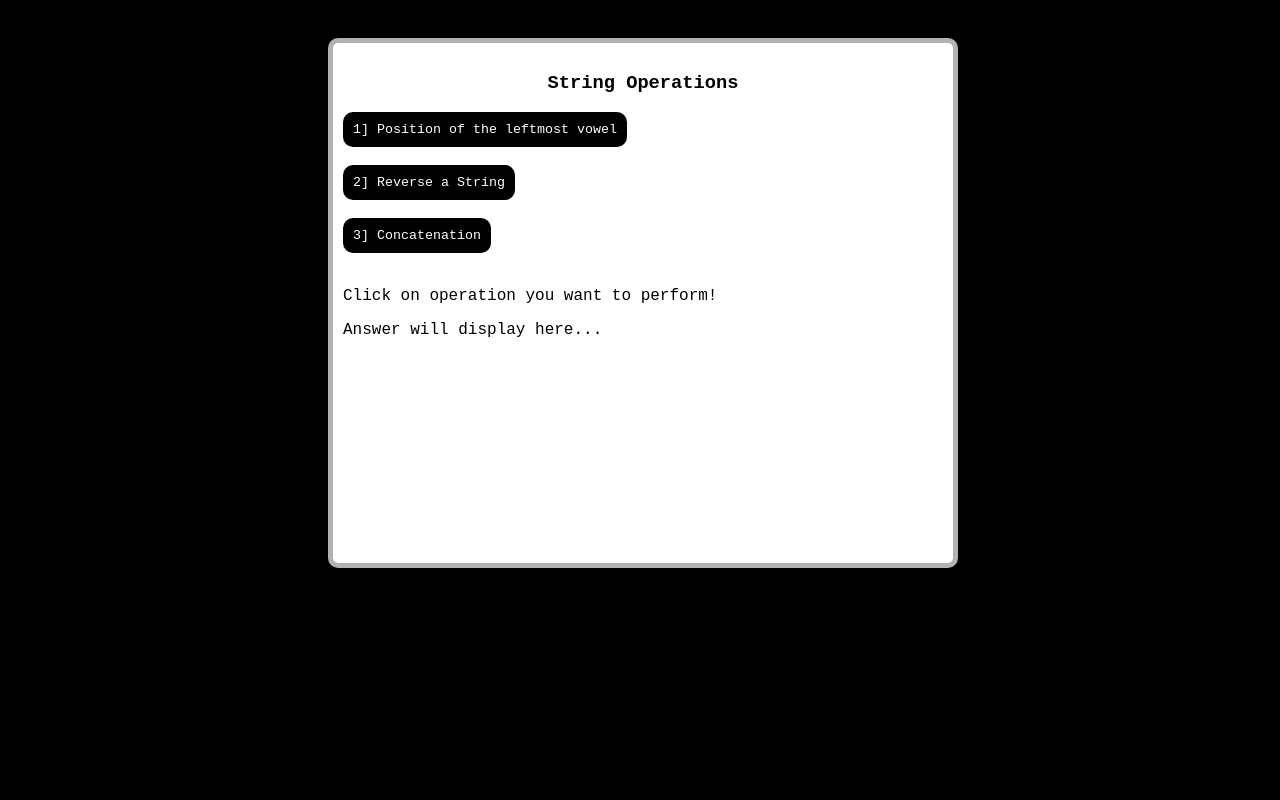
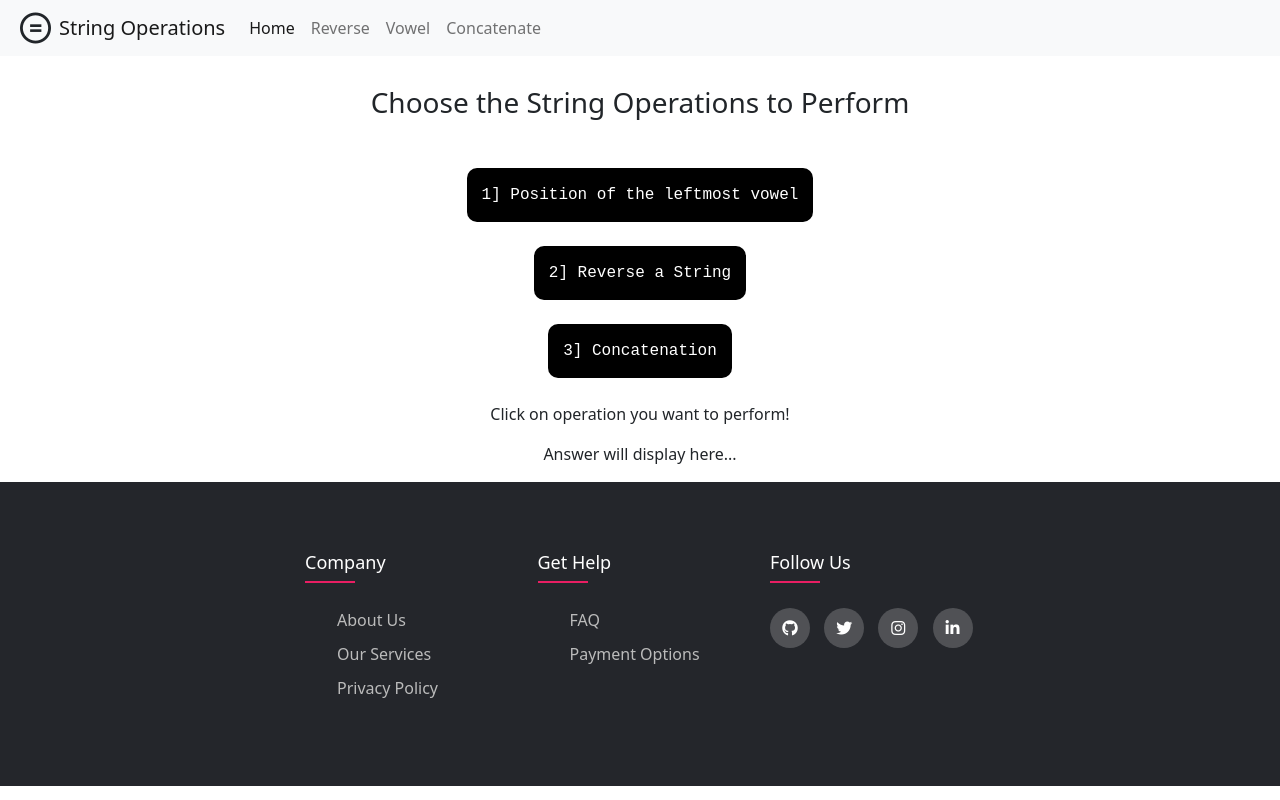
Before and after one commit to Git-For-Geeks/String-operation, a plain HTML site: page index.html in a window 1280 px wide. Drawn offline with nearby package versions, Linux system fonts and the light colour scheme.

Commit message:
Added Navbar, Footer, hover effect

```diff
--- a/Style.css
+++ b/Style.css
@@ -1,18 +1,22 @@
 body{
-    background-color: black;
+    background-color: white;
+    /* padding-left: 15%;
+    padding-right: 15%;  */
+    align-items: center;
+}
+h3{
     padding-top: 30px;
-    padding-left: 25%;
+    padding-bottom: 40px;
 }
 .box{
     background-color: white;
     border: 5px solid rgb(182, 176, 176);
     padding: 10px;
-    width: 600px;
+    width: 10px;
     height: 500px;
     border-radius: 10px;
     font-family: 'Courier New', Courier, monospace;
     color: black;
-
 }
 #btn{
     font-family: 'Courier New', Courier, monospace;
@@ -20,15 +24,104 @@ body{
     color: white;
     border: 0;
     border-radius: 10px;
-    padding: 10px;
+    padding: 15px;
     align-items: center;
+}
+#btn:hover{
+    color: #cb1e63;
+    -webkit-transform: scale(1.02);
+    padding-left: 15px;
 }
 #p{
     font-family: 'Courier New', Courier, monospace;
 }
 
-/* Btn hover effect - simplistic with smooth animation*/
-#btn:hover{
-    background-color: rgba(34, 34, 34, 0.61);
-    transition: all 0.3s ease-in-out
+#form_items{
+    padding: 15px;
+    align-items: center;
 }
+
+.container{
+	max-width: 1170px;
+	margin:auto;
+}
+.row{
+	display: flex;
+	flex-wrap: wrap;
+    padding-left: 30vh;
+}
+ul{
+	list-style: none;
+}
+.footer{
+	background-color: #24262b;
+    padding: 70px 0;
+}
+.footer-col{
+   width: 25%;
+   padding: 0 10px;
+}
+.footer-col h4{
+	font-size: 18px;
+	color: #ffffff;
+	text-transform: capitalize;
+	margin-bottom: 35px;
+	font-weight: 500;
+	position: relative;
+}
+.footer-col h4::before{
+	content: '';
+	position: absolute;
+	left:0;
+	bottom: -10px;
+	background-color: #e91e63;
+	height: 2px;
+	box-sizing: border-box;
+	width: 50px;
+}
+.footer-col ul li:not(:last-child){
+	margin-bottom: 10px;
+}
+.footer-col ul li a{
+	font-size: 16px;
+	text-transform: capitalize;
+	color: #ffffff;
+	text-decoration: none;
+	font-weight: 300;
+	color: #bbbbbb;
+	display: block;
+	transition: all 0.3s ease;
+}
+.footer-col ul li a:hover{
+	color: #ffffff;
+	padding-left: 8px;
+}
+.footer-col .social-links a{
+	display: inline-block;
+	height: 40px;
+	width: 40px;
+	background-color: rgba(255,255,255,0.2);
+	margin:0 10px 10px 0;
+	text-align: center;
+	line-height: 40px;
+	border-radius: 50%;
+	color: #ffffff;
+	transition: all 0.5s ease;
+}
+.footer-col .social-links a:hover{
+	color: #24262b;
+	background-color: #ffffff;
+}
+
+/*responsive*/
+@media(max-width: 767px){
+  .footer-col{
+    width: 50%;
+    margin-bottom: 30px;
+}
+}
+@media(max-width: 574px){
+  .footer-col{
+    width: 100%;
+    }
+}
--- a/index.html
+++ b/index.html
@@ -3,9 +3,12 @@
 
 <head>
     <title>Spring Operations</title>
+    <link rel="stylesheet" href="https://cdnjs.cloudflare.com/ajax/libs/font-awesome/6.2.0/css/all.min.css" integrity="sha512-xh6O/CkQoPOWDdYTDqeRdPCVd1SpvCA9XXcUnZS2FmJNp1coAFzvtCN9BmamE+4aHK8yyUHUSCcJHgXloTyT2A==" crossorigin="anonymous" referrerpolicy="no-referrer" />
+    <link href="https://cdn.jsdelivr.net/npm/bootstrap@5.2.2/dist/css/bootstrap.min.css" rel="stylesheet" integrity="sha384-Zenh87qX5JnK2Jl0vWa8Ck2rdkQ2Bzep5IDxbcnCeuOxjzrPF/et3URy9Bv1WTRi" crossorigin="anonymous">
     <link rel="stylesheet" href="Style.css">
 
     <!--JAVASCRIPT CODE-->
+    <script src="https://cdn.jsdelivr.net/npm/bootstrap@5.2.2/dist/js/bootstrap.bundle.min.js" integrity="sha384-OERcA2EqjJCMA+/3y+gxIOqMEjwtxJY7qPCqsdltbNJuaOe923+mo//f6V8Qbsw3" crossorigin="anonymous"></script>
     <script type="text/javascript">
 
         //Leftmost vowel in the string
@@ -57,14 +60,39 @@
             document.getElementById("result").innerHTML = "String 2: " + str4;
             document.getElementById("ab").innerHTML = "Concatenated String: " + str5;
         }
-    </script>
+        </script>
 </head>
 
+
+
 <body>
-    <div class="box">
-
-        <h3 align="center">String Operations</h3>
-        <form>
+    <nav class="navbar navbar-expand-lg bg-light">
+            <div class="container-fluid">
+            <i class="fa-brands fa-creative-commons-nd fa-2x mx-2"></i>
+            <a class="navbar-brand" href="#" >
+                String Operations
+            </a>
+            <button class="navbar-toggler" type="button" data-bs-toggle="collapse" data-bs-target="#navbarNav" aria-controls="navbarNav" aria-expanded="false" aria-label="Toggle navigation">
+                <span class="navbar-toggler-icon"></span>
+            </button>
+            <div class="collapse navbar-collapse" id="navbarNav">
+                <ul class="navbar-nav">
+                <li class="nav-item">
+                    <a class="nav-link active" aria-current="page" href="#">Home</a>
+                </li>
+                <li class="nav-item">
+                    <a class="nav-link" onclick="reverse()">Reverse</a>
+                    <li class="nav-item">
+                    <a class="nav-link" onclick="str_vowel()">Vowel</a>
+                <li class="nav-item">
+                    <a class="nav-link" onclick="concatenate()">Concatenate</a>
+                    </li>
+                </ul>
+                </div>
+            </div>
+    </nav>
+    <h3 align="center">Choose the String Operations to Perform</h3>
+        <form class="form_items" align="center">
             <input id="btn" type="button" value="1] Position of the leftmost vowel" onclick="str_vowel()" /><br><br>
             <input id="btn" type="button" value="2] Reverse a String" onclick="reverse()" /><br><br>
             <input id="btn" type="button" value="3] Concatenation" onclick="concatenate()" /><br><br>
@@ -74,9 +102,35 @@
             <p id="result">Answer will display here...</p>
             <p id="ab"> </p>
         </form>
-
-    </div>
-
+        <footer class="footer">
+            <div class="container">
+                <div class="row">
+                    <div class="footer-col">
+                        <h4>company</h4>
+                        <ul>
+                            <li><a href="#">about us</a></li>
+                            <li><a href="#">our services</a></li>
+                            <li><a href="#">privacy policy</a></li>
+                        </ul>
+                    </div>
+                    <div class="footer-col">
+                        <h4>get help</h4>
+                        <ul>
+                            <li><a href="#">FAQ</a></li>
+                            <li><a href="#">payment options</a></li>
+                        </ul>
+                    </div>
+                    <div class="footer-col">
+                        <h4>follow us</h4>
+                        <div class="social-links">
+                            <a href="#"><i class="fab fa-github"></i></a>
+                            <a href="#"><i class="fab fa-twitter"></i></a>
+                            <a href="#"><i class="fab fa-instagram"></i></a>
+                            <a href="#"><i class="fab fa-linkedin-in"></i></a>
+                        </div>
+                    </div>
+                </div>
+            </div>
+       </footer>
 </body>
-
 </html>
```
